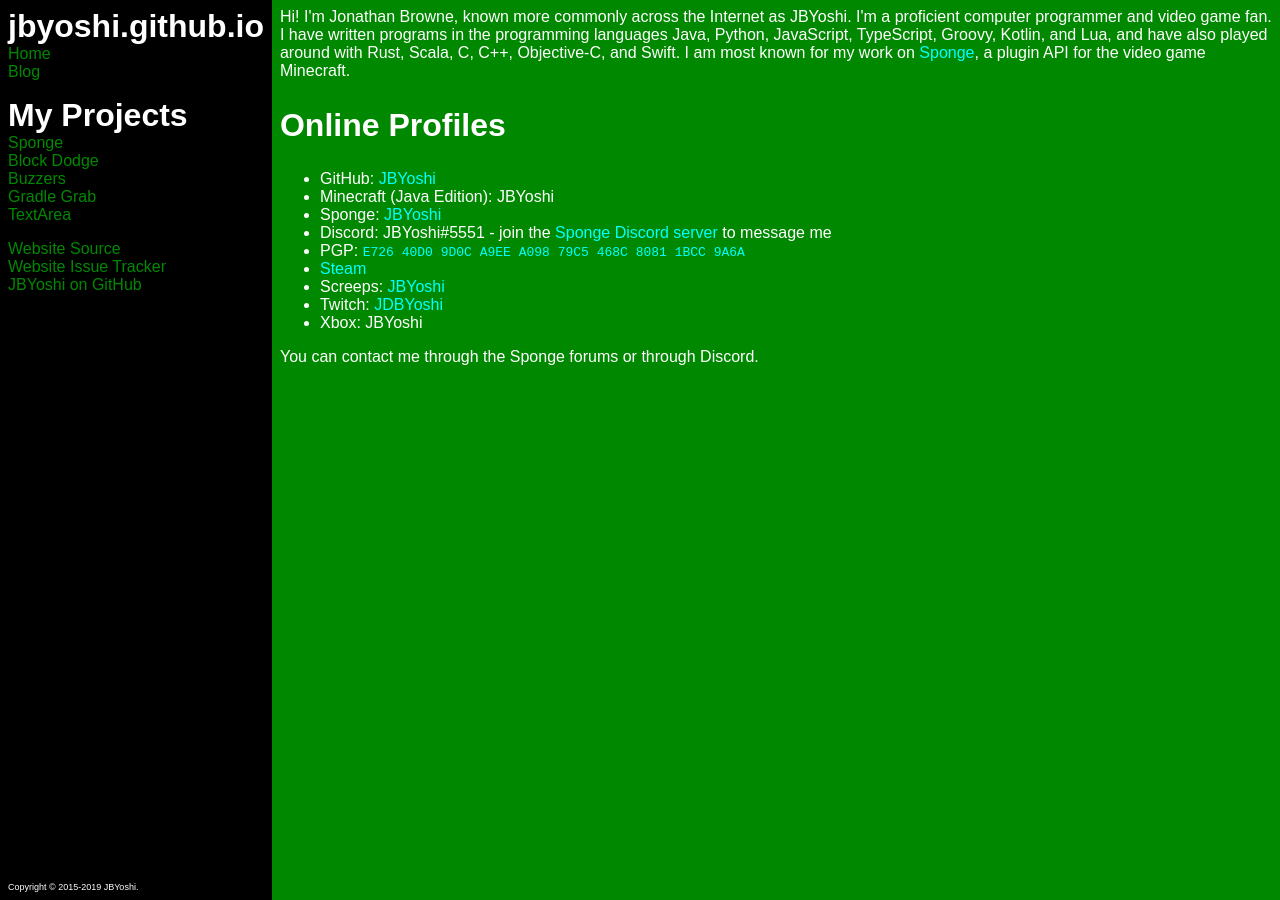
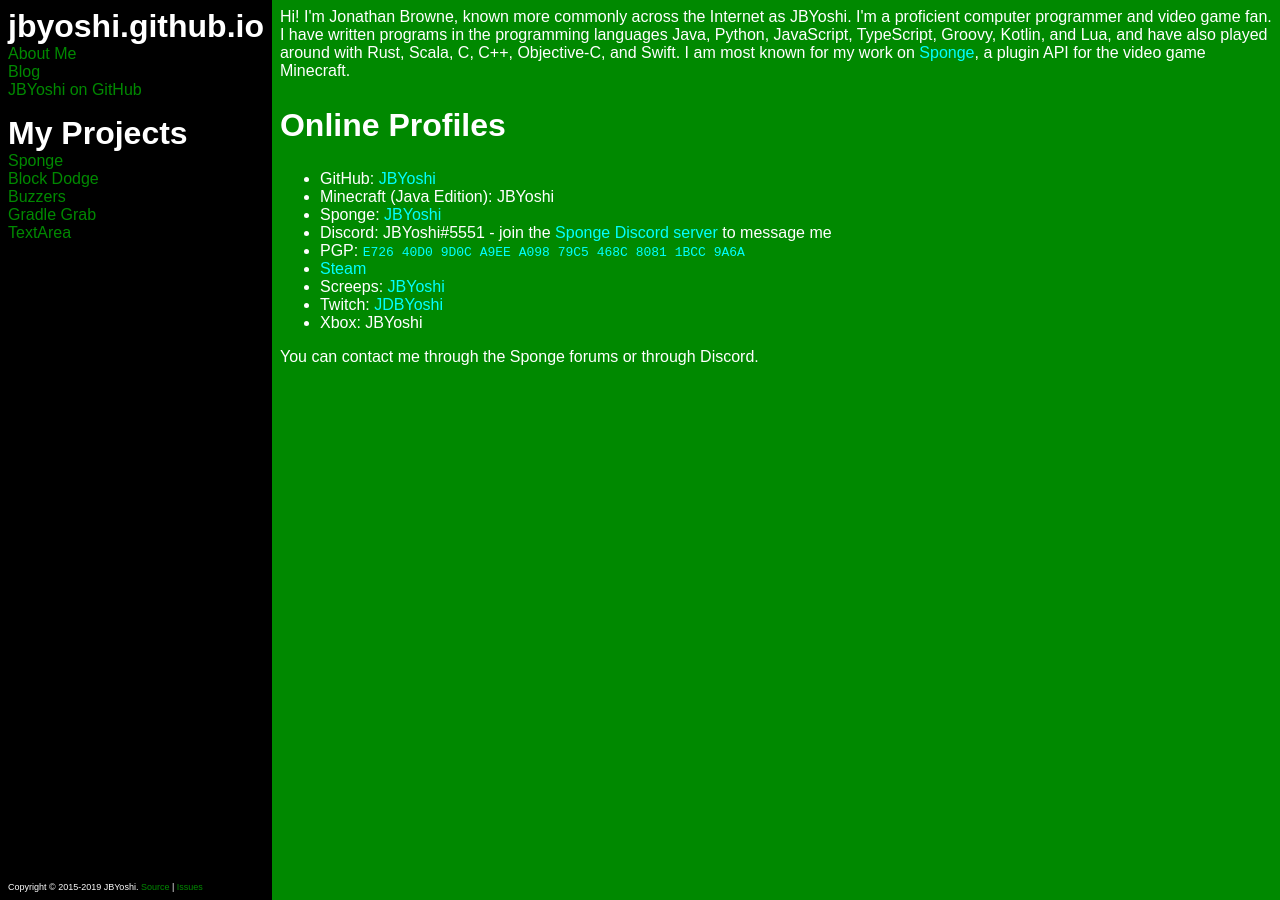
Before and after one commit to JBYoshi/jbyoshi.github.io, a Jekyll site: the page built from index.html, in a window 1280 px wide. Built offline with Jekyll 4.4.1, drawn with Linux system fonts in a browser that asks for light colours.

Commit message:
Clean up the sidebar.

```diff
--- a/_layouts/default.html
+++ b/_layouts/default.html
@@ -20,11 +20,12 @@
         </div>
         <div id="sidebar" class="secondary">
             <nav id="sidebar-main">
-                <a href="/">
+                <a href="/" rel="author">
                     <header class="site-title">jbyoshi.github.io</header>
-                    Home
+                    About Me
                 </a>
                 <a href="/blog/">Blog</a>
+                <a href="https://github.com/JBYoshi">JBYoshi on GitHub</a>
                 <hr>
                 <h1>My Projects</h1>
                 <a href="https://spongepowered.org">Sponge</a>
@@ -32,13 +33,11 @@
                 <a href="/buzzers">Buzzers</a>
                 <a href="/gradlegrab">Gradle Grab</a>
                 <a href="/textarea/">TextArea</a>
-                <hr>
-                <a href="https://github.com/JBYoshi/jbyoshi.github.io">Website Source</a>
-                <a href="https://github.com/JBYoshi/jbyoshi.github.io/issues">Website Issue Tracker</a>
-                <a href="https://github.com/JBYoshi">JBYoshi on GitHub</a>
             </nav>
             <footer id="copyright">
                 Copyright &copy; 2015-2019 JBYoshi.
+                <a href="https://github.com/JBYoshi/jbyoshi.github.io">Source</a> |
+                <a href="https://github.com/JBYoshi/jbyoshi.github.io/issues">Issues</a>
             </footer>
         </div>
     </body>
```
